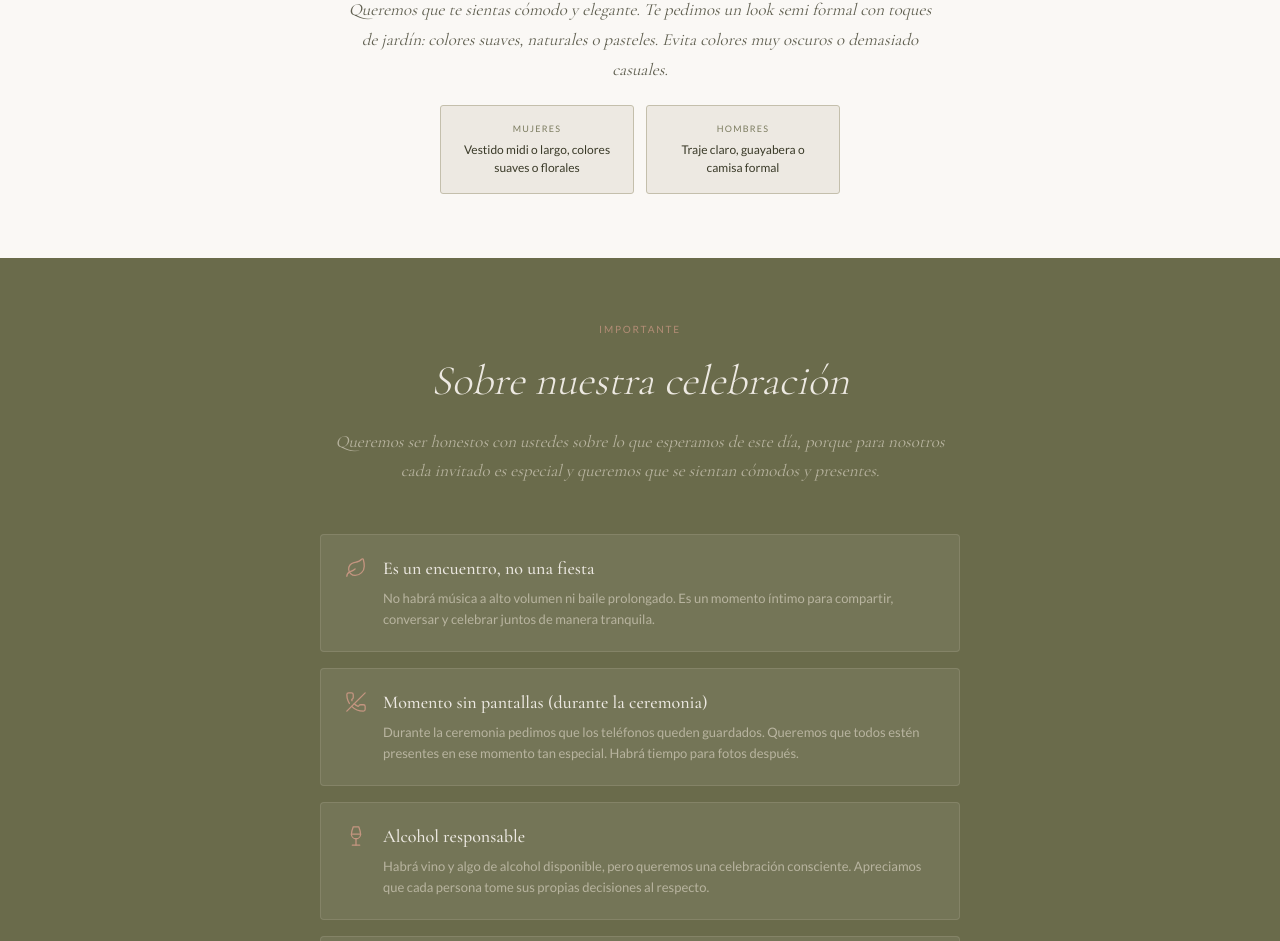
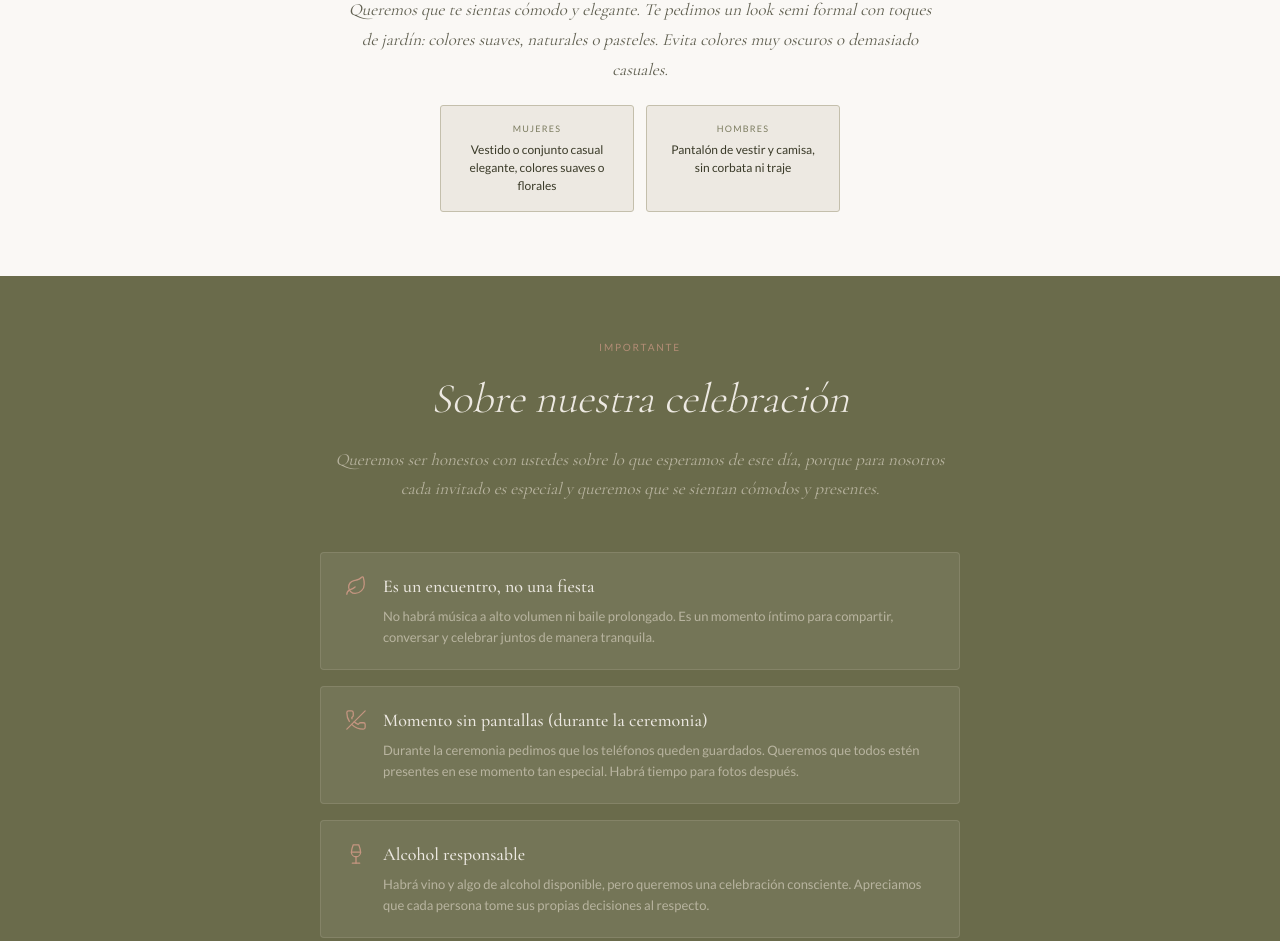
Before and after one commit to angel199202-svg/mi-app-proyectos, a Next.js app: page /lugar in a window 1280 px wide. Shown: the part 1333-2274 px from the top of the page. Built offline with nearby package versions, Linux system fonts and the light colour scheme.

Commit message:
fix: dress code suggestions to casual elegant, no formal suits/long dresses

```diff
--- a/app/lugar/page.tsx
+++ b/app/lugar/page.tsx
@@ -167,8 +167,8 @@ export default function LugarPage() {
 
           <div style={{ display: 'grid', gridTemplateColumns: '1fr 1fr', gap: '12px', maxWidth: 400, margin: '0 auto' }}>
             {[
-              { label: 'Mujeres', suggestion: 'Vestido midi o largo, colores suaves o florales' },
-              { label: 'Hombres', suggestion: 'Traje claro, guayabera o camisa formal' },
+              { label: 'Mujeres', suggestion: 'Vestido o conjunto casual elegante, colores suaves o florales' },
+              { label: 'Hombres', suggestion: 'Pantalón de vestir y camisa, sin corbata ni traje' },
             ].map((item) => (
               <div
                 key={item.label}
```
